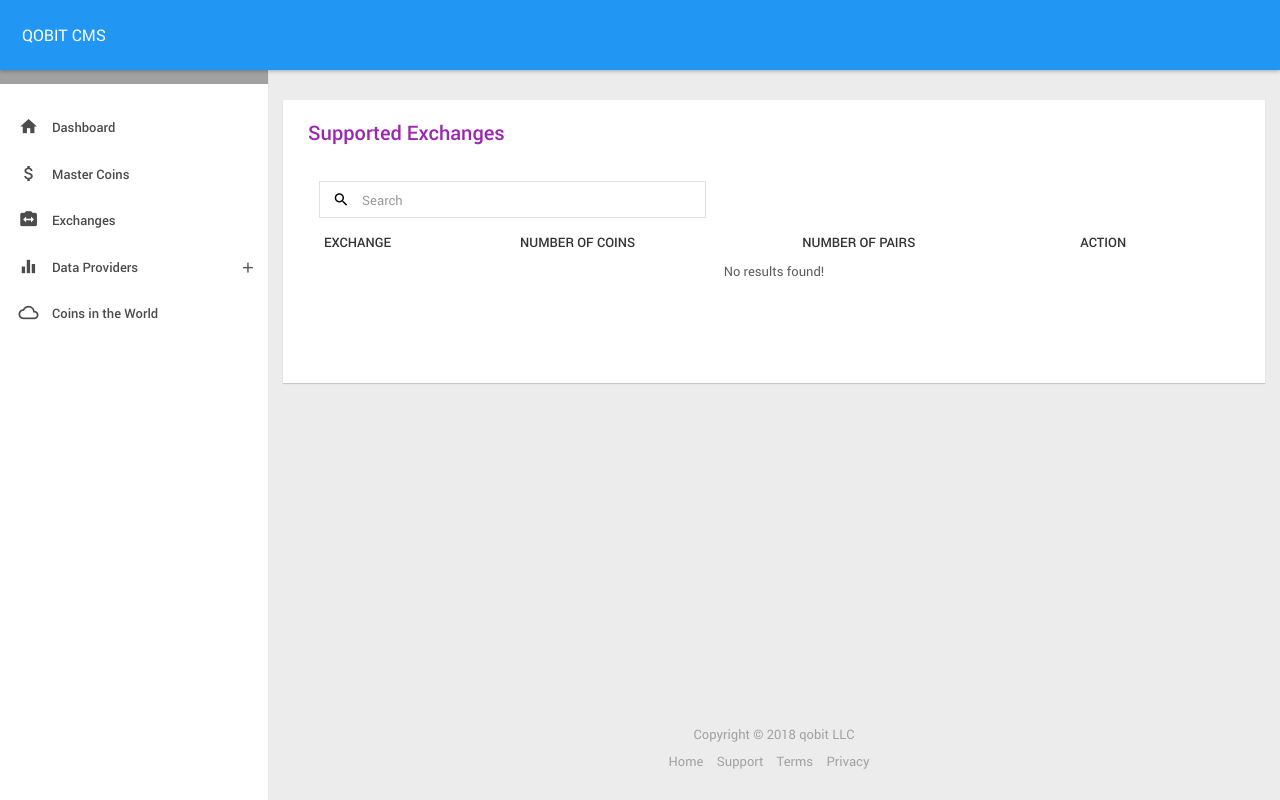
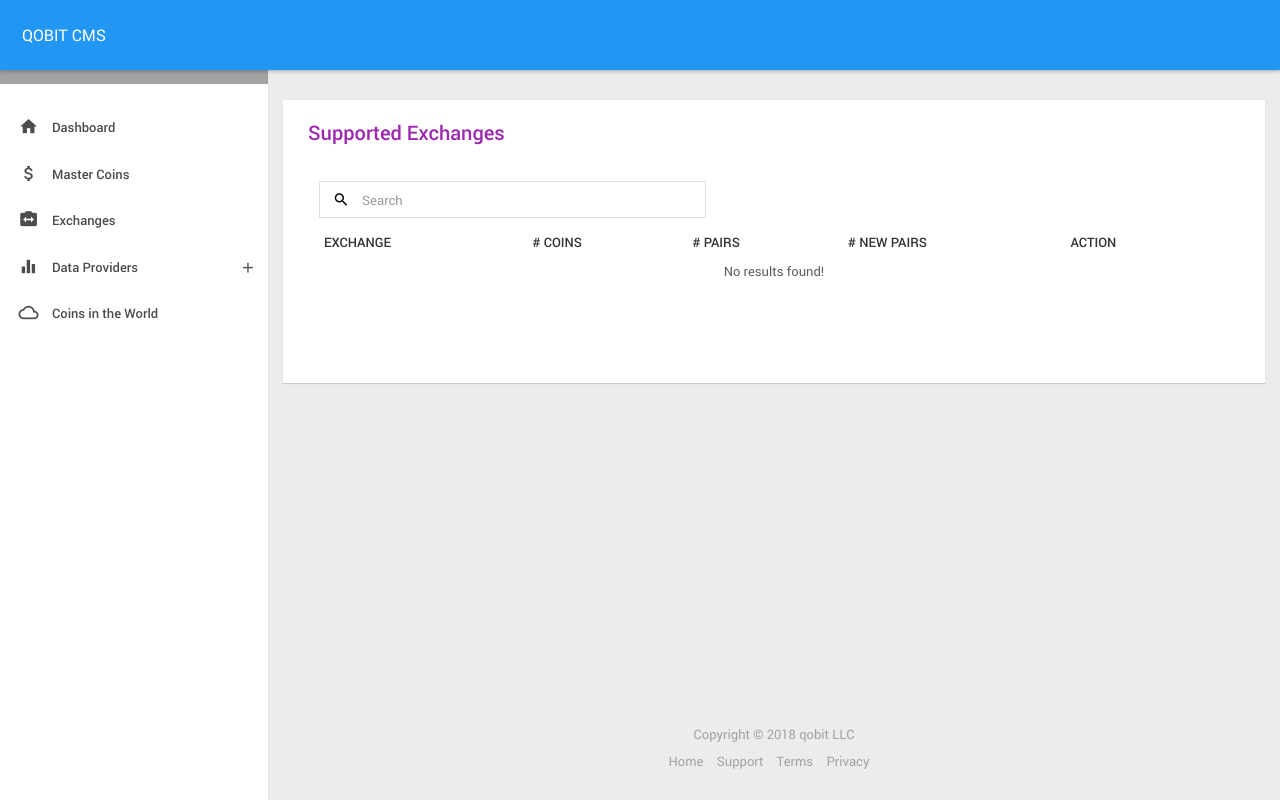
Before and after one commit to bytes-lab/cryptocurrency-cms, a Django app: template templates/supported_exchanges.html in a window 1280 px wide. Run offline with Django 3.2, Linux system fonts and the light colour scheme; the template is opened without the code that fills it, so the values that code supplies are empty; some libraries are stand-ins or nearby versions.

Commit message:
revise exchange list page

```diff
--- a/static/js/qobit.js
+++ b/static/js/qobit.js
@@ -156,6 +156,13 @@ function load_supported_exchanges() {
         formatters: {
             "commands": function(column, row) {
                 return "<a type=\"button\" class=\"btn btn-icon command-edit waves-effect waves-circle\" href=\"/exchanges/" + row.id + "\"><span class=\"zmdi zmdi-eye\"></span></a>";
+            },
+            "new_pairs": function(column, row) {
+                if (row.num_new_pairs > 0) {
+                    return "<a class='btn bgm-red btn-xs waves-effect' href='#' title='Add a base coin'>"+row.num_new_pairs+"</a>";
+                } else {
+                    return '<div class="text-success m-5 f-500 f-15">N/A</div>';
+                }
             }
         },
         templates: {
--- a/templates/supported_exchanges.html
+++ b/templates/supported_exchanges.html
@@ -18,8 +18,9 @@
                         <thead>
                             <tr>
                                 <th data-column-id="exchange">Exchange</th>
-                                <th data-column-id="num_coins">Number of Coins</th>
-                                <th data-column-id="num_pairs">Number of Pairs</th>
+                                <th data-column-id="num_coins"># Coins</th>
+                                <th data-column-id="num_pairs"># Pairs</th>
+                                <th data-column-id="num_new_pairs" data-formatter="new_pairs"># New Pairs</th>
                                 <th data-column-id="action" data-formatter="commands" data-sortable="false">Action</th>
                             </tr>
                         </thead>
```
Also changed, not shown: general/views.py (+10 -3 lines).
